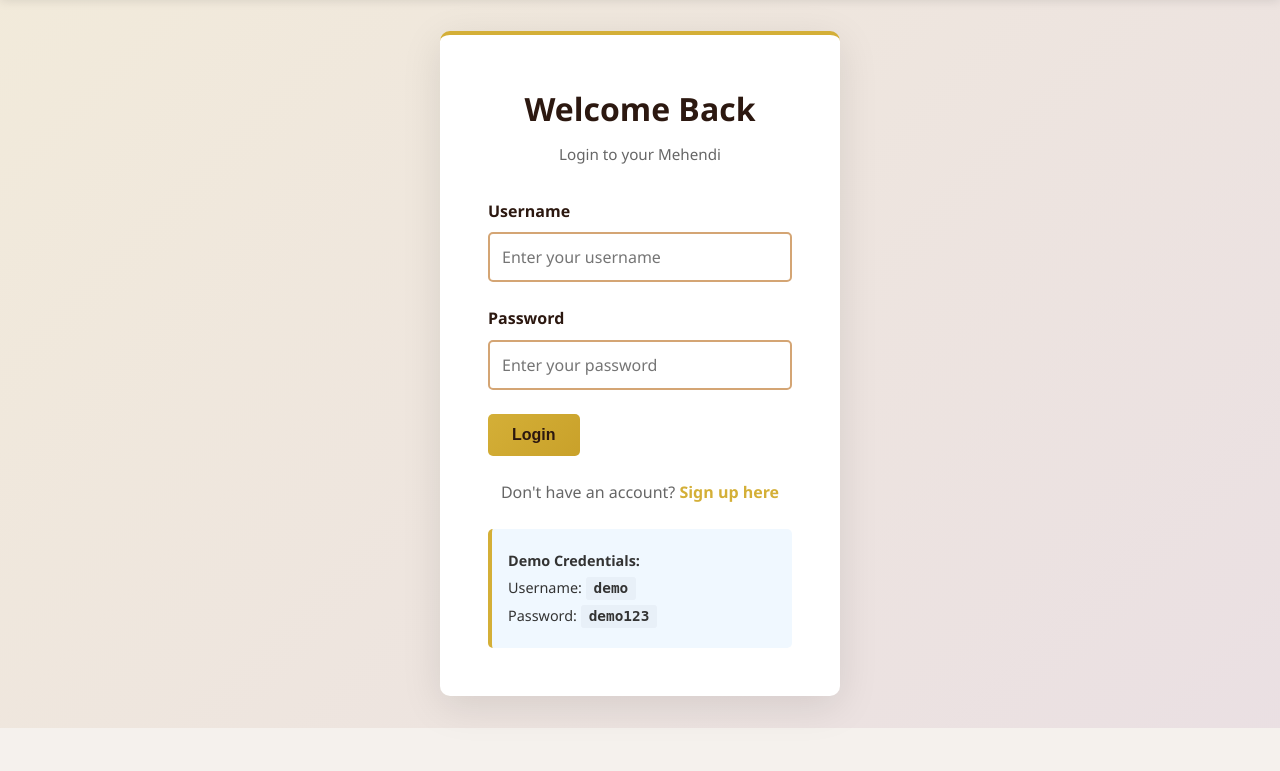
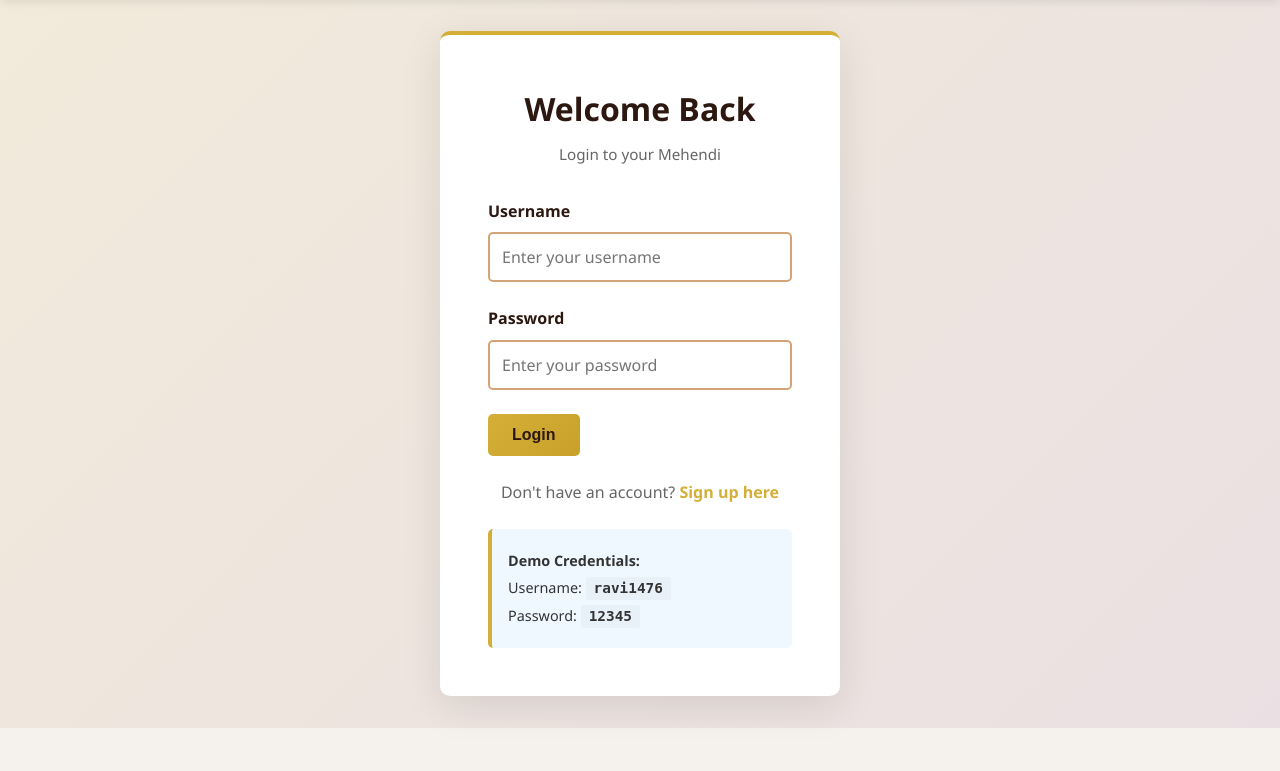
Before and after one commit to sandelaravikiran1476/Mehendi_app, a Flask app: page /login in a window 1280 px wide. Shown: the part 79-850 px from the top of the page. Run offline with Flask 3, Linux system fonts and the light colour scheme.

Commit message:
change login

```diff
--- a/templates/login.html
+++ b/templates/login.html
@@ -32,8 +32,8 @@
 
         <div class="demo-info">
             <p><strong>Demo Credentials:</strong></p>
-            <p>Username: <code>demo</code></p>
-            <p>Password: <code>demo123</code></p>
+            <p>Username: <code>ravi1476</code></p>
+            <p>Password: <code>12345</code></p>
         </div>
     </div>
 </div>
```
